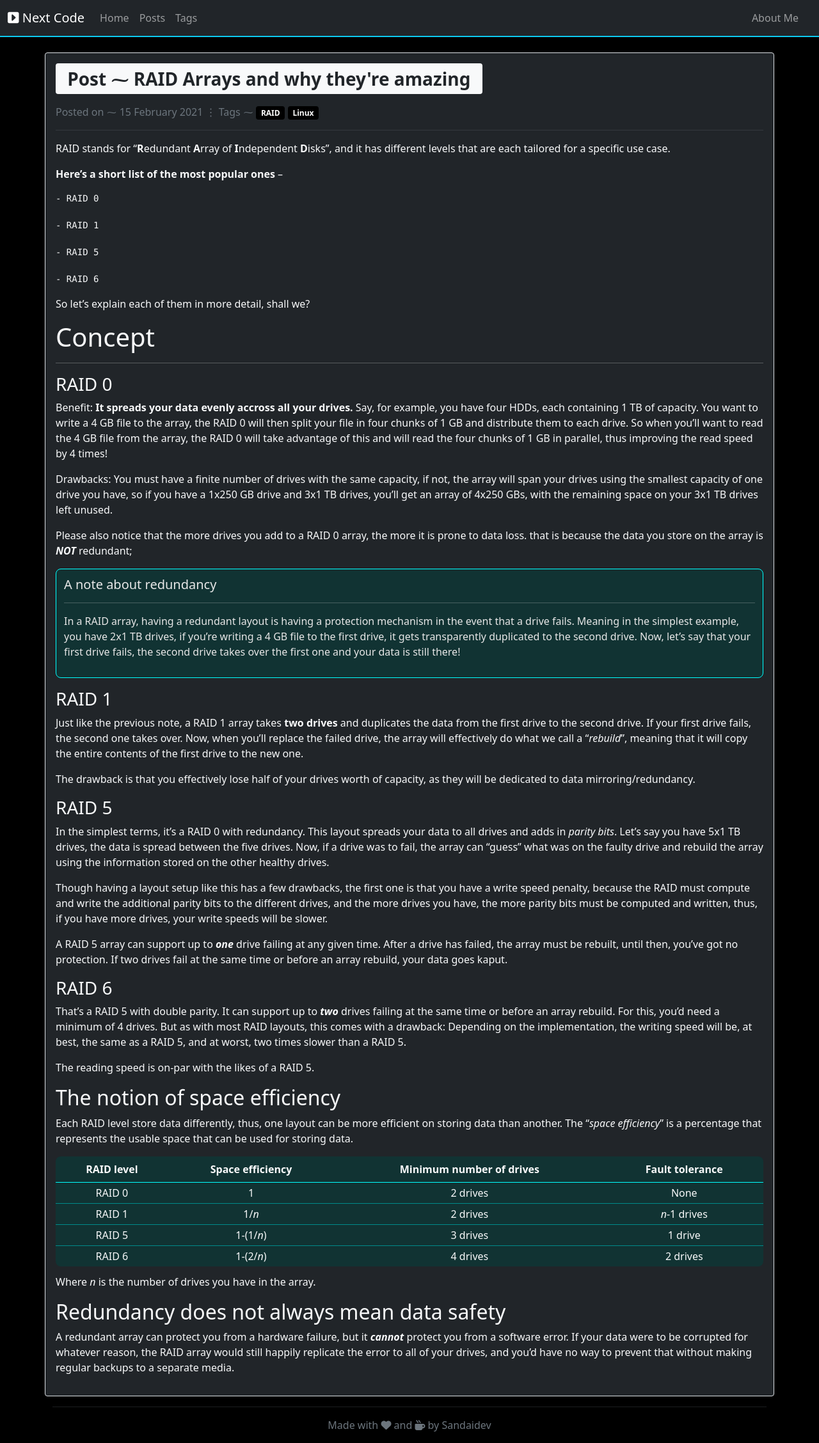
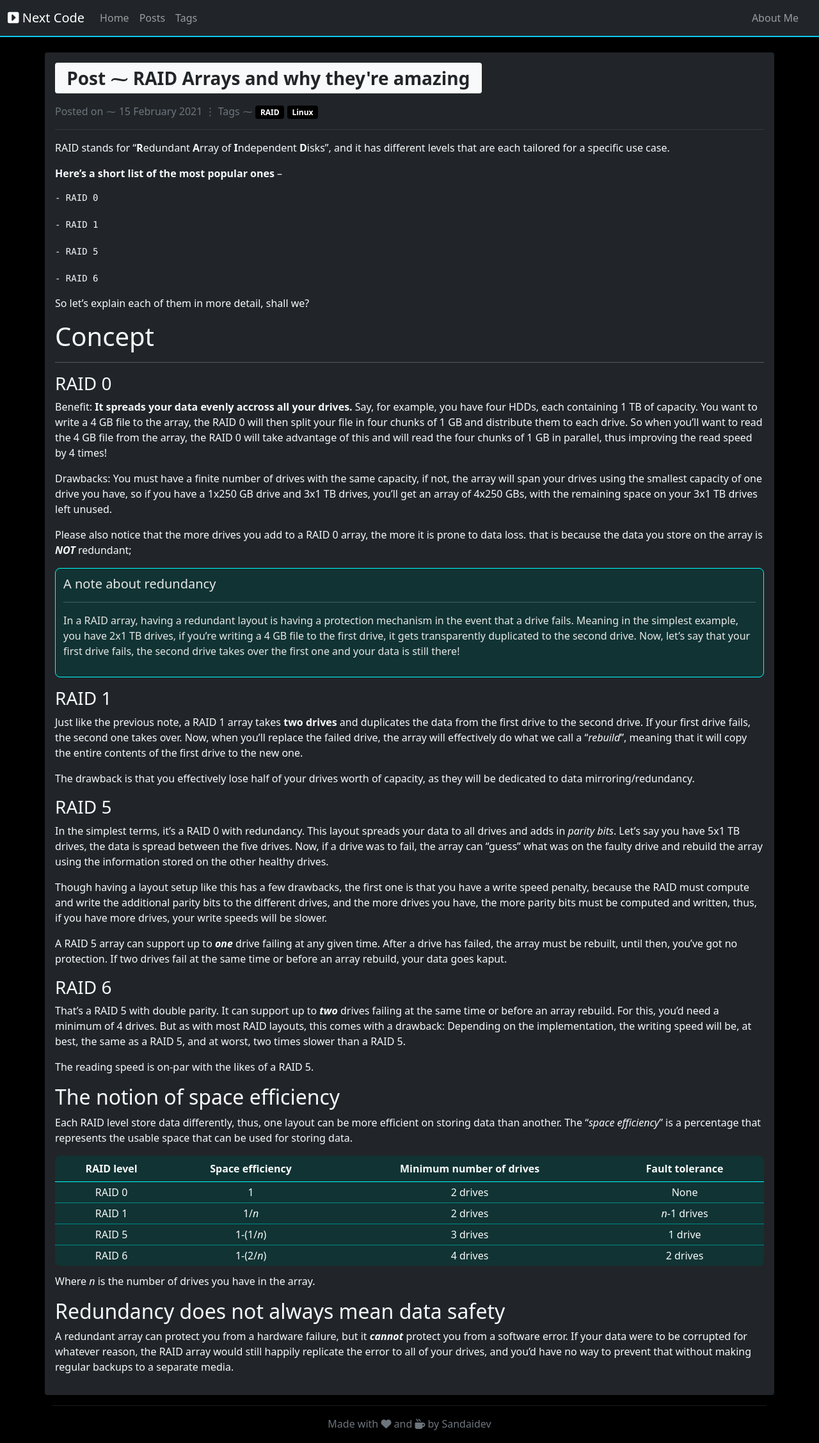
Before and after one commit to Sandaidev/ChillerTech, a Jekyll site: the page built from _posts/2021-02-15-raid-arrays-and-why-they-are-amazing.md, in a window 1280 px wide. Shown: the whole page at 64% size. Built offline with Jekyll 4.4.1, drawn with Linux system fonts in a browser that asks for light colours; nearby versions of some CDN libraries.

Commit message:
Fix post layout

```diff
--- a/_layouts/post.html
+++ b/_layouts/post.html
@@ -4,7 +4,7 @@
 <body>
 {% include header.html %}
 
-<div class="container border border-light-50 rounded p-3 bg-dark">
+<div class="container rounded p-3 bg-dark">
     <div class="text-wrap text-center badge bg-light text-dark fs-3 mb-3">Post ⁓ {{ page.title }}</div>
 
     <p class="text-muted">
```
